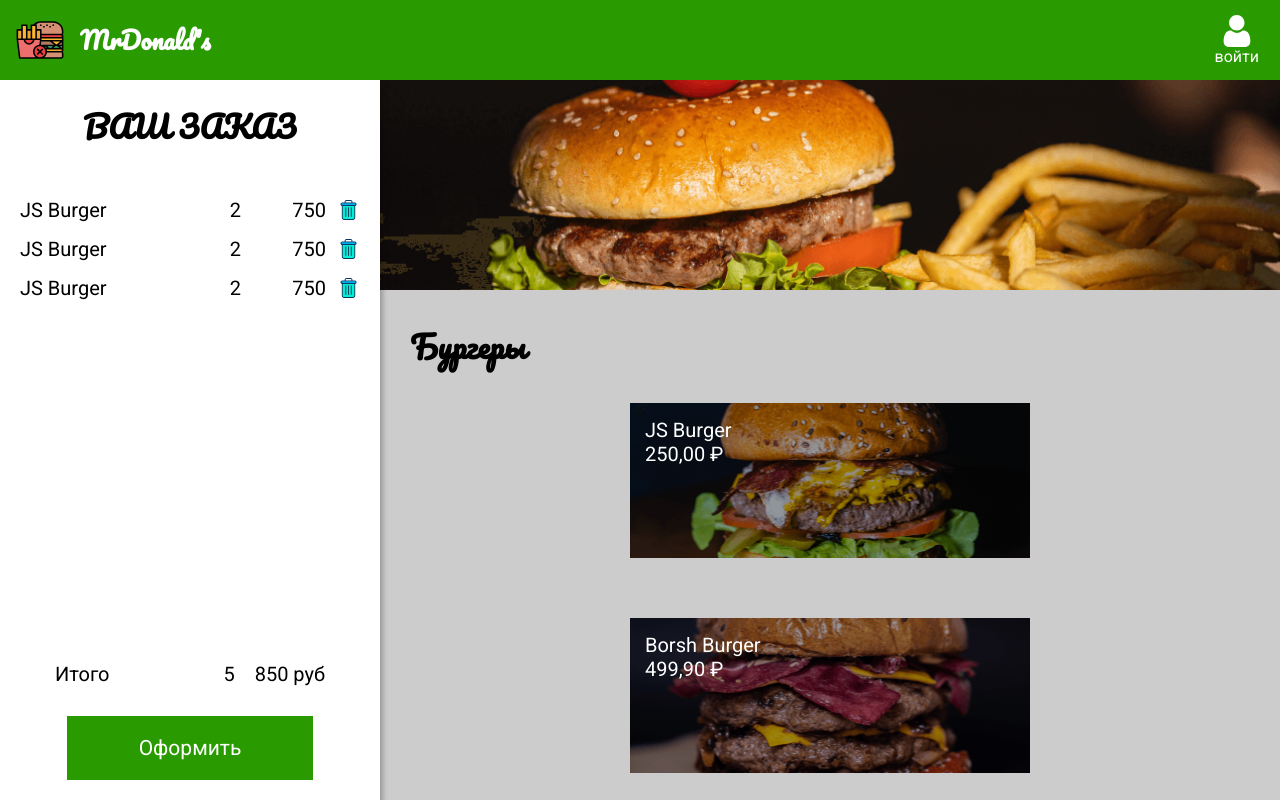
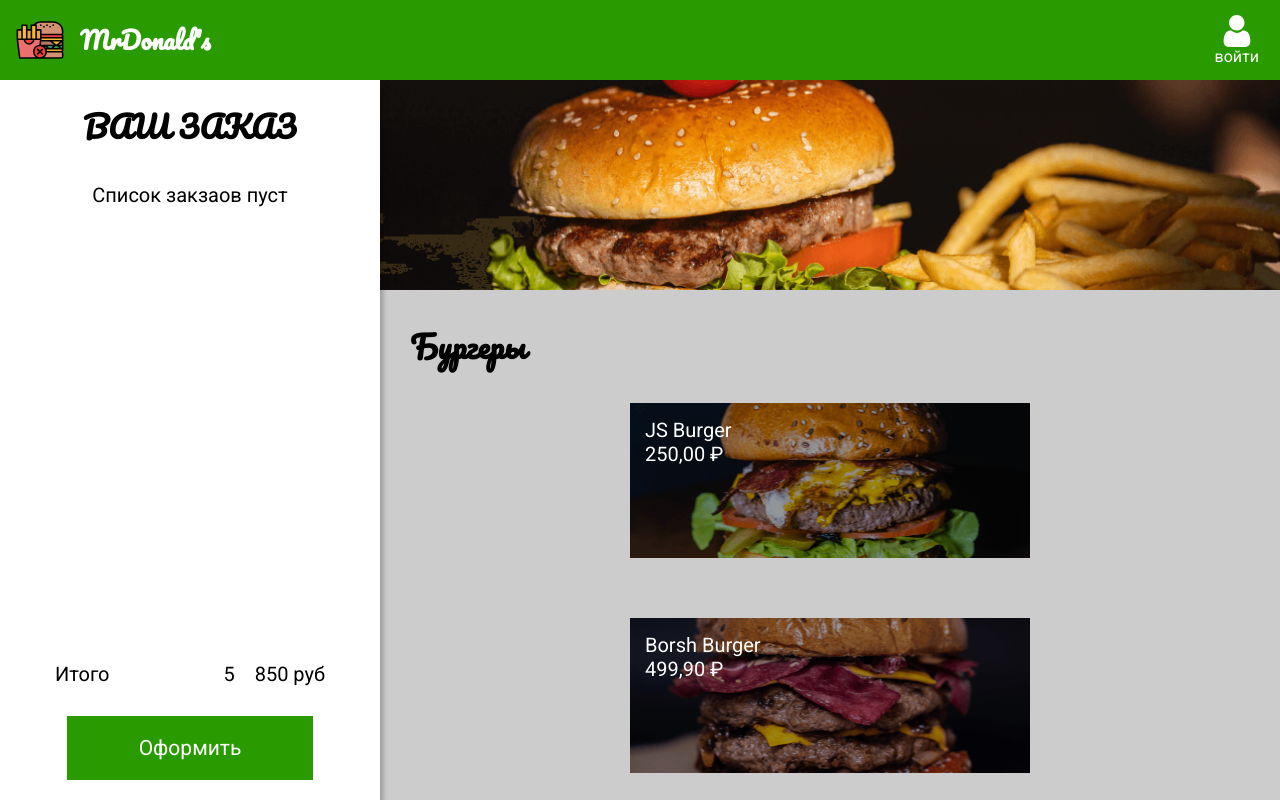
Before and after one commit to xSeftx/Glo_React, a React (Create React App) app: page / in a window 1280 px wide. Shown: the top 800 px of the page. Built offline with nearby package versions, Linux system fonts and the light colour scheme.

Commit message:
add lesson07

```diff
--- a/src/App.js
+++ b/src/App.js
@@ -1,25 +1,27 @@
 import React from 'react';
-import {NavBar} from './Components/NavBar';
-import {Menu} from './Components/Menu';
-import {GlobalStyle} from './Components/GlobalStyle';
-import {ModalItem} from './Components/ModalItem';
-import {Order} from './Components/Order';
+import {NavBar} from './Components/NavBar/NavBar';
+import {Menu} from './Components/Menu/Menu';
+import {GlobalStyle} from './Components/Style/GlobalStyle';
+import {ModalItem} from './Components/Modal/ModalItem';
+import {Order} from './Components/Order/Order';
+import {useOpenItem} from './Components/Hooks/useOpenItem';
+import {useOrders} from './Components/Hooks/useOrders';
 
 
 
 function App() {
 
-  const [openItem, setOpenItem] = React.useState(null);
-
+  const openItem = useOpenItem();
+  const orders = useOrders();
 
 
   return (
     <>
       <GlobalStyle/>
       <NavBar/>
-      <Order/>
-      <Menu setOpenItem={setOpenItem}/>
-      <ModalItem openItem={openItem} setOpenItem={setOpenItem}/>
+      <Order {...orders}/>
+      <Menu {...openItem}/>
+      { openItem.openItem && <ModalItem {...openItem} {...orders}/>}
 
     </>
   );
--- /dev/null
+++ b/src/Components/Hooks/useOpenItem.js
@@ -0,0 +1,6 @@
+import {useState} from 'react';
+
+export function useOpenItem() {
+    const [openItem, setOpenItem] = useState(null);
+    return {openItem, setOpenItem};
+}
--- /dev/null
+++ b/src/Components/Hooks/useOrders.js
@@ -0,0 +1,6 @@
+import {useState} from 'react';
+
+export function useOrders() {
+    const [orders, setOrders] = useState([]);
+    return {orders, setOrders};
+}
--- a/src/Components/Menu.js
+++ b/src/Components/Menu/Menu.js
@@ -1,8 +1,8 @@
 import React from 'react';
 import styled from 'styled-components';
-import dbMenu from './DBMenu';
+import dbMenu from '../DBMenu';
 import {ListItem} from './ListItem';
-import bannerImg from '../image/banner.png';
+import bannerImg from '../../image/banner.png';
 
 const MenuStyled = styled.main`
     background-color: #ccc;
--- a/src/Components/ModalItem.js
+++ b/src/Components/Modal/ModalItem.js
@@ -1,6 +1,6 @@
 import React from 'react';
 import styled from 'styled-components';
-import {Button} from './Button';
+import {Button} from '../Style/Button';
 
 const Overlay =styled.div`
     position: fixed;
@@ -52,15 +52,24 @@ const Price = styled.div`
 `;
 
 
-export const ModalItem = ({ openItem, setOpenItem }) => {
+export const ModalItem = ({ openItem, setOpenItem, orders, setOrders }) => {
 
-    function closeModal(e) {
+    const closeModal = (e) => {
         if (e.target.id === "overlay") {
             setOpenItem(null);
         }
-    }
+    };
 
-    if (!openItem) return null;
+    const order = {
+        ...openItem
+    };
+
+    const  addToOrder = () =>  {
+        setOrders ([...orders, order])
+        setOpenItem(null);
+    };
+
+
     return (
     <Overlay id="overlay" onClick={closeModal}>
 
@@ -71,7 +80,7 @@ export const ModalItem = ({ openItem, setOpenItem }) => {
                     <span>{openItem.name}</span>
                     <span>{openItem.price.toLocaleString('ru-RU', {style: 'currency', currency: 'RUB'})}</span>
                 </Price>
-            <Button>Добавить</Button>
+            <Button onClick={addToOrder}>Добавить</Button>
             </Description>
         </Modal>
 
--- a/src/Components/NavBar.js
+++ b/src/Components/NavBar/NavBar.js
@@ -1,7 +1,7 @@
 import React from 'react';
 import styled from 'styled-components';
-import LogoImg from '../image/logo.svg';
-import LogInImg from '../image/sign.svg';
+import LogoImg from '../../image/logo.svg';
+import LogInImg from '../../image/sign.svg';
 
 const NavBarStyled = styled.header`
     position: fixed;
@@ -9,7 +9,7 @@ const NavBarStyled = styled.header`
     left: 0;
     z-index: 999;
     height: 80px;
-    width: 100vw;
+    width: 100%;
     display: flex;
     justify-content: space-between;
     align-items: center;
--- a/src/Components/Order.js
+++ b/src/Components/Order/Order.js
@@ -1,6 +1,6 @@
 import React from 'react';
 import styled from 'styled-components';
-import {Button} from './Button';
+import {Button} from '../Style/Button';
 import {OrderListItem} from './OrderListItem';
 
 const OrderStyled = styled.section`
@@ -47,16 +47,20 @@ const TotalPrice = styled.div`
     margin-left: 20px;
 `;
 
-export const Order = () => {
+const EmptyList = styled.p`
+    text-align: center;
+`;
+
+export const Order = ({orders}) => {
     return (
         <OrderStyled>
             <OrderTitle>ВАШ ЗАКАЗ</OrderTitle>
             <OrderContent>
+                {orders.length ?
                 <OrderList>
-                    <OrderListItem/>
-                    <OrderListItem/>
-                    <OrderListItem/>
-                </OrderList>
+                    {orders.map(order => <OrderListItem order={order}/>)}
+                </OrderList> :
+                <EmptyList>Список закзаов пуст</EmptyList>}
             </OrderContent>
             <Total>
                 <span>Итого</span>
--- a/src/Components/OrderListItem.js
+++ b/src/Components/Order/OrderListItem.js
@@ -1,6 +1,6 @@
 import React from 'react';
 import styled from 'styled-components';
-import trashImage from '../image/trash.svg';
+import trashImage from '../../image/trash.svg';
 
 const OrderItemStyled = styled.li`
     display: flex;
@@ -30,11 +30,11 @@ const TrashButton = styled.button`
     cursor: pointer;
 `;
 
-export const OrderListItem = () => (
+export const OrderListItem = ({order}) => (
     <OrderItemStyled>
-        <ItemName>JS Burger</ItemName>
+        <ItemName>{order.name}</ItemName>
         <span>2</span>
-        <ItemPrice>750</ItemPrice>
+        <ItemPrice>{order.price.toLocaleString('ru-Ru', {style: 'currency', currency: 'RUB'})}</ItemPrice>
         <TrashButton/>
     </OrderItemStyled>
 
```
Also changed, not shown: src/Components/Menu/ListItem.js (renamed from src/Components/ListItem.js), src/Components/Style/Button.js (renamed from src/Components/Button.js), src/Components/Style/GlobalStyle.js (renamed from src/Components/GlobalStyle.js), 1 other file (tests, documents, lock files or other folders).
